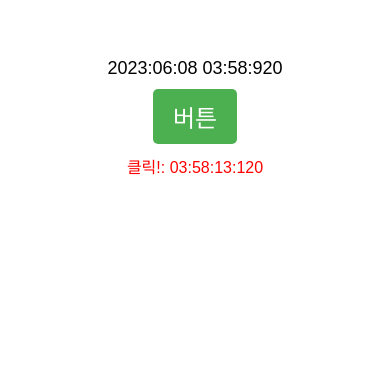
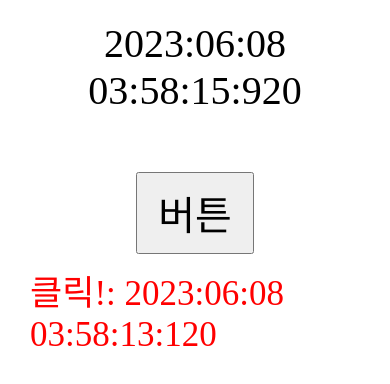
Before and after one commit to juhyun828/buttonlym-practice, a plain HTML site: page index.html in a window 390 px wide. Both pictures are taken after a click on the button "버튼". Drawn offline with Linux system fonts and the light colour scheme.

Commit message:
fix: 모바일화면 사이즈 조정

```diff
--- a/index.html
+++ b/index.html
@@ -1,112 +1,15 @@
 <!DOCTYPE html>
 <html>
   <head>
-    <title>현재 시간 표시</title>
-    <style>
-      body {
-        font-family: Arial, sans-serif;
-        text-align: center;
-        padding-top: 100px;
-      }
-
-      #currentTime {
-        font-size: 24px;
-        margin-bottom: 20px;
-      }
-
-      #result {
-        margin-top: 20px;
-        font-size: 20px;
-        max-height: 300px;
-        overflow-y: auto;
-      }
-
-      button {
-        font-size: 30px;
-        padding: 15px 30px;
-        background-color: #4CAF50;
-        color: white;
-        border: none;
-        border-radius: 5px;
-        cursor: pointer;
-      }
-
-      /* 모바일 화면 스타일 */
-      @media (max-width: 480px) {
-        body {
-          padding-top: 50px;
-        }
-
-        #currentTime {
-          font-size: 18px;
-          margin-bottom: 10px;
-        }
-
-        #result {
-          margin-top: 10px;
-          font-size: 16px;
-          max-height: 200px;
-        }
-
-        button {
-          font-size: 24px;
-          padding: 10px 20px;
-        }
-      }
-
-      .latest-entry {
-        color: red;
-      }
-    </style>
-    <script>
-      const showCurrentTime = () => {
-        const currentDate = new Date();
-        const year = currentDate.getFullYear();
-        const month = String(currentDate.getMonth() + 1).padStart(2, "0");
-        const day = String(currentDate.getDate()).padStart(2, "0");
-        const hours = String(currentDate.getHours()).padStart(2, "0");
-        const minutes = String(currentDate.getMinutes()).padStart(2, "0");
-        const milliseconds = String(currentDate.getMilliseconds()).padStart(3, "0");
-
-        const formattedTime = `${year}:${month}:${day} ${hours}:${minutes}:${milliseconds}`;
-
-        document.getElementById("currentTime").innerHTML = formattedTime;
-      };
-
-      const showClickTime = () => {
-        const currentDate = new Date();
-        const hours = String(currentDate.getHours()).padStart(2, "0");
-        const minutes = String(currentDate.getMinutes()).padStart(2, "0");
-        const seconds = String(currentDate.getSeconds()).padStart(2, "0");
-        const milliseconds = String(currentDate.getMilliseconds()).padStart(3, "0");
-
-        const formattedTime = `${hours}:${minutes}:${seconds}:${milliseconds}`;
-
-        const resultElement = document.getElementById("result");
-        if (resultElement) {
-          const timeEntry = document.createElement("div");
-          timeEntry.innerHTML = `클릭!: ${formattedTime}`;
-          resultElement.appendChild(timeEntry);
-
-          if (resultElement.childElementCount > 20) {
-            resultElement.lastChild.scrollIntoView(false);
-          }
-
-          // 마지막으로 추가된 요소를 빨간색으로 표시
-          const latestEntry = resultElement.getElementsByClassName("latest-entry");
-          if (latestEntry.length > 0) {
-            latestEntry[0].classList.remove("latest-entry");
-          }
-          timeEntry.classList.add("latest-entry");
-        }
-      };
-
-      // 0.001초마다 현재 시간 업데이트
-      setInterval(showCurrentTime, 1);
-    </script>
+    <title>버튼림 연습하기</title>
+    <meta charset="utf-8">
+    <meta http-equiv="Content-Type" content="text/html; charset=utf-8">
+    <link rel="stylesheet" type="text/css" href="styles.css">
+    <script src="script.js"></script>
   </head>
   <body>
     <div id="currentTime"></div>
+    <br/>
     <button onclick="showClickTime()">버튼</button>
     <div id="result"></div>
   </body>
--- /dev/null
+++ b/script.js
@@ -0,0 +1,49 @@
+const formatDate = (date) => {
+    const year = String(date.getFullYear());
+    const month = String(date.getMonth() + 1).padStart(2, "0");
+    const day = String(date.getDate()).padStart(2, "0");
+    const hours = String(date.getHours()).padStart(2, "0");
+    const minutes = String(date.getMinutes()).padStart(2, "0");
+    const seconds = String(date.getSeconds()).padStart(2, "0");
+    const milliseconds = String(date.getMilliseconds()).padStart(3, "0");
+
+    return `${year}:${month}:${day} ${hours}:${minutes}:${seconds}:${milliseconds}`;
+  };
+
+  const showCurrentTime = () => {
+    const currentDate = new Date();
+    const formattedTime = formatDate(currentDate);
+
+    document.getElementById("currentTime").innerHTML = formattedTime;
+  };
+
+  const showClickTime = () => {
+    const currentDate = new Date();
+    const formattedTime = formatDate(currentDate);
+
+    const resultElement = document.getElementById("result");
+    if (resultElement) {
+      const timeEntry = document.createElement("div");
+      timeEntry.innerHTML = `클릭!: ${formattedTime}`;
+      resultElement.insertBefore(timeEntry, resultElement.firstChild);
+
+      // 최대 20개의 요소만 유지하도록 제한
+      if (resultElement.childElementCount > 20) {
+        resultElement.removeChild(resultElement.lastChild);
+      }
+
+      // 마지막으로 추가된 요소를 빨간색으로 표시
+      const latestEntry = resultElement.getElementsByClassName("latest-entry");
+      if (latestEntry.length > 0) {
+        latestEntry[0].classList.remove("latest-entry");
+      }
+      timeEntry.classList.add("latest-entry");
+
+      // 스크롤 없이 모든 요소가 보이도록 스타일 수정
+      resultElement.style.overflow = "hidden";
+      resultElement.style.height = "100vh";
+    }
+  };
+
+  // 0.001초마다 현재 시간 업데이트
+  setInterval(showCurrentTime, 1);
--- /dev/null
+++ b/styles.css
@@ -0,0 +1,46 @@
+html {
+    height: 100%;
+    margin: 0;
+    padding: 0;
+  }
+
+body {
+    margin: 0;
+    padding: 20px;
+    display: flex;
+    flex-direction: column;
+    justify-content: center;
+    align-items: center;
+    height: 100vh;
+    box-sizing: border-box;
+}
+
+#currentTime {
+    font-size: 40px;
+    text-align: center;
+    margin-bottom: 10px;
+}
+
+button {
+    display: block;
+    margin: 0 auto;
+    margin-top: 30px;
+    font-size: 40px;
+    padding: 10px 20px;
+}
+
+#currentTime {
+  text-align: center;
+  font-size: 40px;
+}
+
+#result {
+    overflow: hidden;
+    height: calc(100vh - 100px); /* 화면 높이에서 상단 요소의 높이를 뺀 값으로 설정 */
+    font-size: 35px;
+    padding: 10px;
+}
+
+.latest-entry {
+    color: red;
+}
```
